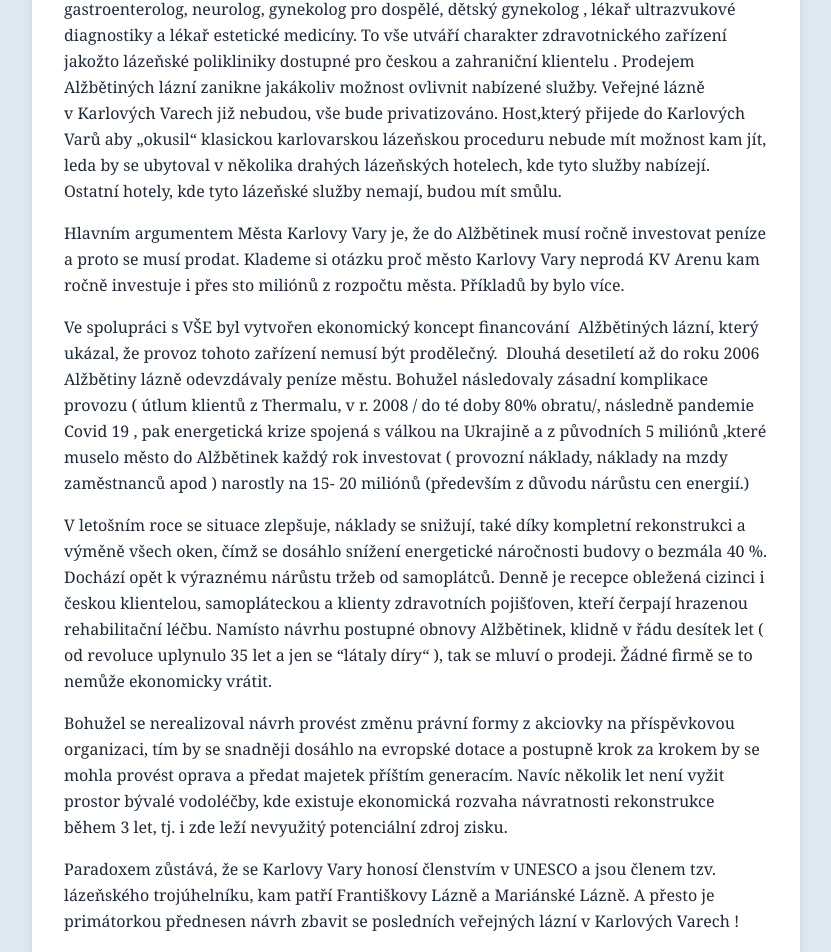
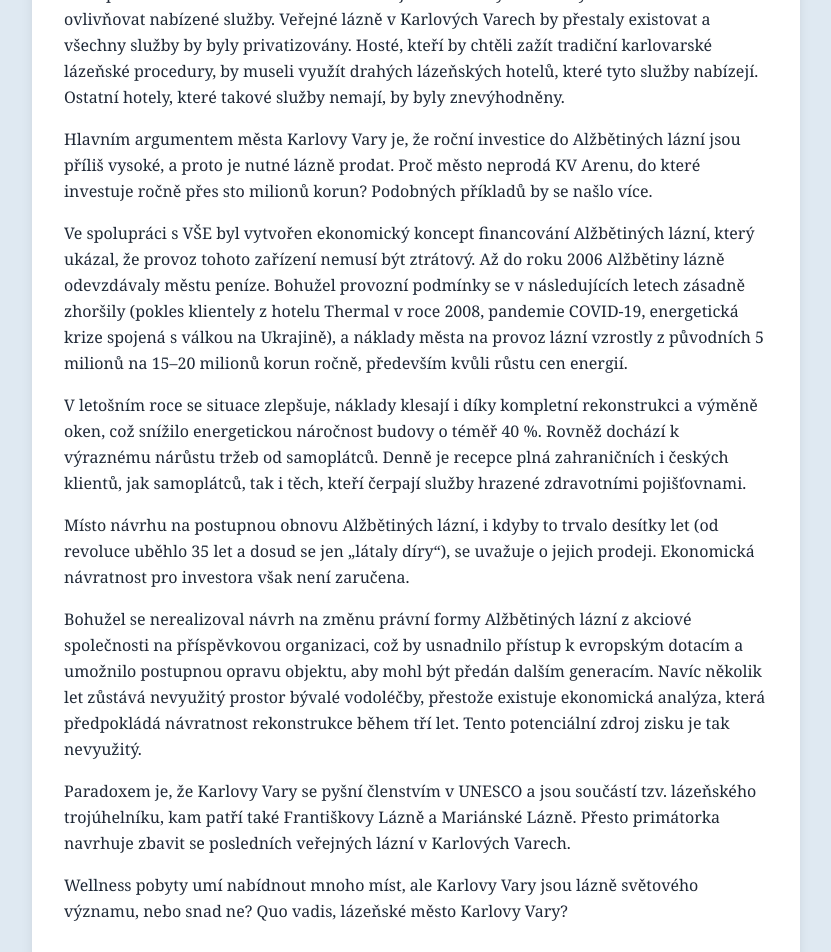
Before and after one commit to Dejvovo/sissikv, a Next.js app: page /vysvetlujici-dopis in a window 1280 px wide. Shown: the part 560-1512 px from the top of the page, without its empty margins (224-1055 px from the left). Built offline with nearby package versions, Linux system fonts and the light colour scheme.

Commit message:
Nove misto k podpisu, texty upraveny

```diff
--- a/src/app/vysvetlujici-dopis/page.js
+++ b/src/app/vysvetlujici-dopis/page.js
@@ -1,5 +1,3 @@
-import Image from "next/image";
-
 export default function Home() {
   return (
 
@@ -27,83 +25,36 @@ export default function Home() {
           <div class="max-w-3xl bg-white p-8 shadow-lg rounded-lg">
             <div class="font-serif text-gray-800 leading-relaxed">
               <p class="text-right mb-8">Karlovy Vary, 20.8.2024</p>
-
               <p className="mb-4 text-center text-2xl">
                 Město Karlovy Vary zvažuje prodej Alžbětiných lázní
               </p>
 
               <p className="mb-4">
-              Na podzim 2023 na zasedání zastupitelstva města Karlovy Vary paní primátorka
-              Ing. Andrea Pfeffer Ferklová, MBA přednesla svůj návrh prodat či pronajmout Alžbětiny
-              lázně investorovi, kterým má být hotelový řetězec HILTON se záměrem vybudovat
-              hotelové zařízení.
+              Na podzim 2023 na zasedání zastupitelstva města Karlovy Vary paní primátorka Ing. Andrea Pfeffer Ferklová, MBA, přednesla návrh prodat či pronajmout Alžbětiny lázně hotelovému řetězci HILTON, který by zde chtěl vybudovat hotelové zařízení. Tento záměr je mezi místními obyvateli a veřejností v Karlovarském kraji vnímán velmi negativně.
               </p>
               <p className="mb-4">
-              Tento záměr je místními občany i veřejností v rámci Karlovarského kraje vnímán
-              velmi negativně.
+              Alžbětiny lázně, a.s., jsou poslední veřejné lázně ve vlastnictví města, které poskytují balneologickou péči, specializovanou rehabilitační péči a odbornou lékařskou péči, zejména pro občany Karlovarského kraje. V prostorách lázní působí lékaři specializovaní na balneologii, gastroenterologii, neurologii, gynekologii (pro dospělé i děti), ultrazvukovou diagnostiku a estetickou medicínu. Toto vše vytváří charakter lázeňské polikliniky, která je dostupná české i zahraniční klientele. Prodejem Alžbětiných lázní by město ztratilo možnost ovlivňovat nabízené služby. Veřejné lázně v Karlových Varech by přestaly existovat a všechny služby by byly privatizovány. Hosté, kteří by chtěli zažít tradiční karlovarské lázeňské procedury, by museli využít drahých lázeňských hotelů, které tyto služby nabízejí. Ostatní hotely, které takové služby nemají, by byly znevýhodněny.
               </p>
               <p className="mb-4">
-              Alžbětiny Lázně a.s. jsou poslední veřejné lázně v majetku města, kde je
-              poskytována péče balneologická , specializovaná péče rehabilitační specializovaná
-              lékařská odborná péče a to především pro občany Karlovarského kraje. Ambulance
-              tu mají lékař balneolog, gastroenterolog, neurolog, gynekolog pro dospělé, dětský
-              gynekolog , lékař ultrazvukové diagnostiky a lékař estetické medicíny. To vše utváří
-              charakter zdravotnického zařízení jakožto lázeňské polikliniky dostupné pro českou
-              a zahraniční klientelu . Prodejem Alžbětiných lázní zanikne jakákoliv možnost ovlivnit
-              nabízené služby. Veřejné lázně v Karlových Varech již nebudou, vše bude
-              privatizováno. Host,který přijede do Karlových Varů aby „okusil“ klasickou
-              karlovarskou lázeňskou proceduru nebude mít možnost kam jít, leda by se ubytoval
-              v několika drahých lázeňských hotelech, kde tyto služby nabízejí. Ostatní hotely, kde
-              tyto lázeňské služby nemají, budou mít smůlu.
+              Hlavním argumentem města Karlovy Vary je, že roční investice do Alžbětiných lázní jsou příliš vysoké, a proto je nutné lázně prodat. Proč město neprodá KV Arenu, do které investuje ročně přes sto milionů korun? Podobných příkladů by se našlo více.
               </p>
               <p className="mb-4">
-              Hlavním argumentem Města Karlovy Vary je, že do Alžbětinek musí ročně investovat
-              peníze a proto se musí prodat. Klademe si otázku proč město Karlovy Vary neprodá
-              KV Arenu kam ročně investuje i přes sto miliónů z rozpočtu města. Příkladů by bylo
-              více.
-              </p>
-              <p className="mb-4">
-              Ve spolupráci s VŠE byl vytvořen ekonomický koncept financování  Alžbětiných lázní,
-              který ukázal, že provoz tohoto zařízení nemusí být prodělečný.  Dlouhá desetiletí
-              až do roku 2006 Alžbětiny lázně odevzdávaly peníze městu. Bohužel následovaly
-              zásadní komplikace provozu ( útlum klientů z Thermalu, v r. 2008 / do té doby 80%
-              obratu/, následně pandemie Covid 19 , pak energetická krize spojená s válkou na
-              Ukrajině a z původních 5 miliónů ,které muselo město do Alžbětinek každý rok
-              investovat ( provozní náklady, náklady na mzdy zaměstnanců apod ) narostly na 15-
-              20 miliónů (především z důvodu nárůstu cen energií.)
-              </p>
-              <p className="mb-4">
-              V letošním roce se situace zlepšuje, náklady se snižují, také díky kompletní
-              rekonstrukci a výměně všech oken, čímž se dosáhlo snížení energetické náročnosti
-              budovy o bezmála 40 %. Dochází opět k výraznému nárůstu tržeb od samoplátců.
-              Denně je recepce obležená cizinci i českou klientelou, samopláteckou a klienty
-              zdravotních pojišťoven, kteří čerpají hrazenou rehabilitační léčbu.
-              Namísto návrhu postupné obnovy Alžbětinek, klidně v řádu desítek let ( od revoluce
-              uplynulo 35 let a jen se “látaly díry“ ), tak se mluví o prodeji. Žádné firmě se to
-              nemůže ekonomicky vrátit.
-              </p>
-              <p className="mb-4">
-              Bohužel se nerealizoval návrh provést změnu právní formy z akciovky na
-              příspěvkovou organizaci, tím by se snadněji dosáhlo na evropské dotace a postupně
-              krok za krokem by se mohla provést oprava a předat majetek příštím generacím.
-              Navíc několik let není vyžit prostor bývalé vodoléčby, kde existuje ekonomická
-              rozvaha návratnosti rekonstrukce během 3 let, tj. i zde leží nevyužitý potenciální
-              zdroj zisku.
-              </p>
-              <p className="mb-4">
-              Paradoxem zůstává, že se Karlovy Vary honosí členstvím v UNESCO a jsou členem
-              tzv. lázeňského trojúhelníku, kam patří Františkovy Lázně a Mariánské Lázně.
-              A přesto je primátorkou přednesen návrh zbavit se posledních veřejných lázní
-              v Karlových Varech !
+              Ve spolupráci s VŠE byl vytvořen ekonomický koncept financování Alžbětiných lázní, který ukázal, že provoz tohoto zařízení nemusí být ztrátový. Až do roku 2006 Alžbětiny lázně odevzdávaly městu peníze. Bohužel provozní podmínky se v následujících letech zásadně zhoršily (pokles klientely z hotelu Thermal v roce 2008, pandemie COVID-19, energetická krize spojená s válkou na Ukrajině), a náklady města na provoz lázní vzrostly z původních 5 milionů na 15–20 milionů korun ročně, především kvůli růstu cen energií.
               </p>
 
               <p className="mb-4">
-              Wellness pobyty umí nabídnout kde kdo, ale Karlovy Vary jsou lázně celosvětového
-              významu anebo ne?
-              Quo Vadis , lázeňské město Karlovy Vary?
+              V letošním roce se situace zlepšuje, náklady klesají i díky kompletní rekonstrukci a výměně oken, což snížilo energetickou náročnost budovy o téměř 40 %. Rovněž dochází k výraznému nárůstu tržeb od samoplátců. Denně je recepce plná zahraničních i českých klientů, jak samoplátců, tak i těch, kteří čerpají služby hrazené zdravotními pojišťovnami.
               </p>
-
-
+              <p className="mb-4">
+              Místo návrhu na postupnou obnovu Alžbětiných lázní, i kdyby to trvalo desítky let (od revoluce uběhlo 35 let a dosud se jen „látaly díry“), se uvažuje o jejich prodeji. Ekonomická návratnost pro investora však není zaručena.
+              </p>
+              <p className="mb-4">
+              Bohužel se nerealizoval návrh na změnu právní formy Alžbětiných lázní z akciové společnosti na příspěvkovou organizaci, což by usnadnilo přístup k evropským dotacím a umožnilo postupnou opravu objektu, aby mohl být předán dalším generacím. Navíc několik let zůstává nevyužitý prostor bývalé vodoléčby, přestože existuje ekonomická analýza, která předpokládá návratnost rekonstrukce během tří let. Tento potenciální zdroj zisku je tak nevyužitý.              </p>
+              <p className="mb-4">
+              Paradoxem je, že Karlovy Vary se pyšní členstvím v UNESCO a jsou součástí tzv. lázeňského trojúhelníku, kam patří také Františkovy Lázně a Mariánské Lázně. Přesto primátorka navrhuje zbavit se posledních veřejných lázní v Karlových Varech.              </p>
+              <p className="mb-4">
+              Wellness pobyty umí nabídnout mnoho míst, ale Karlovy Vary jsou lázně světového významu, nebo snad ne? Quo vadis, lázeňské město Karlovy Vary?
+              </p>
               <p class="mt-8">Podepsáni: </p>
               <p>MUDr. Jiří Štuksa, MUDr. Stanislava Maulenová, Mgr. Petr Šťastný
               </p>
```
Also changed, not shown: src/app/page.js (+12 -7 lines).
